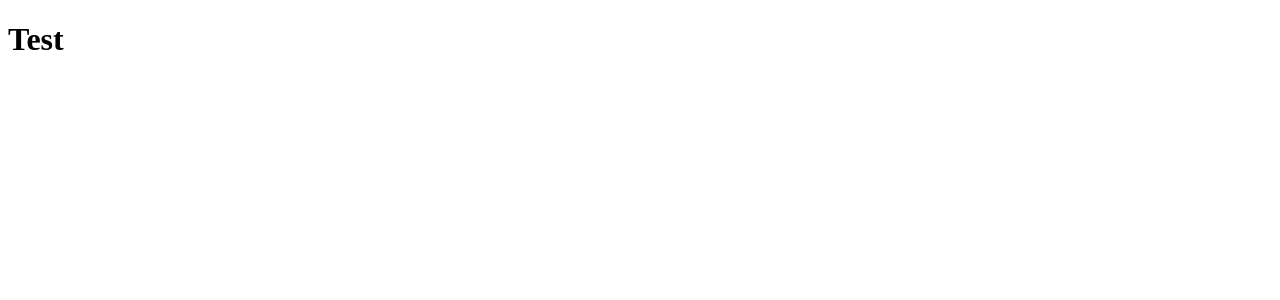
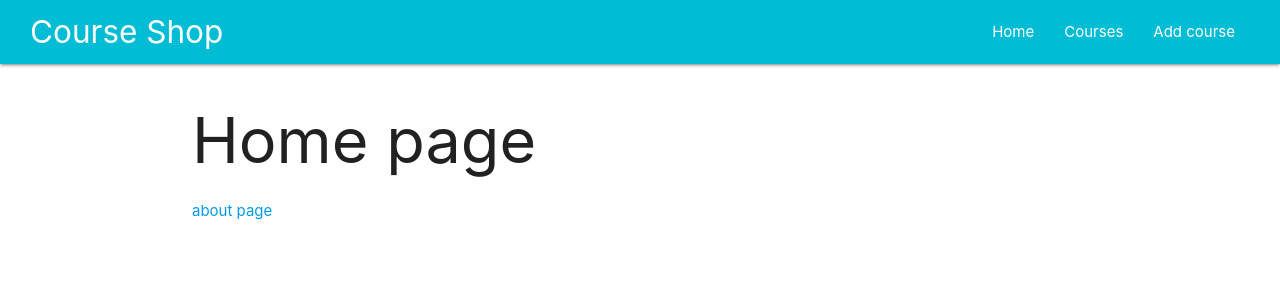
Before and after one commit to nastyarisa/nodejs_study, a Node server app: page / in a window 1280 px wide. Before the commit the part shown is almost empty. Shown: the top 300 px of the page. Run offline with Node 20, Linux system fonts and the light colour scheme; some libraries are stand-ins or nearby versions.

Commit message:
add partials to layout

```diff
--- a/node-express/index.js
+++ b/node-express/index.js
@@ -16,6 +16,9 @@ app.set('view engine', 'hbs');
 // указываем название папки где будут храниться шаблоны
 app.set('views', 'views');
 
+// позволяет добавлять новую функциональность
+app.use(express.static('public'))
+
 // метод, который позволяет обрабатывать различные get запросы
 app.get('/', (req, res) => {
   // res.sendFile(path.join(__dirname, 'views', 'index.html'))
--- /dev/null
+++ b/node-express/public/index.css
@@ -0,0 +1,4 @@
+.nav-wrapper {
+    padding-left: 2rem;
+    padding-right: 2rem;
+}
--- a/node-express/views/index.hbs
+++ b/node-express/views/index.hbs
@@ -1,14 +1,2 @@
-<!doctype html>
-<html lang="en">
-<head>
-  <meta charset="UTF-8">
-  <meta name="viewport"
-        content="width=device-width, user-scalable=no, initial-scale=1.0, maximum-scale=1.0, minimum-scale=1.0">
-  <meta http-equiv="X-UA-Compatible" content="ie=edge">
-  <title>Document</title>
-</head>
-<body>
-  <h1>Home page</h1>
-  <a href="/about">about page</a>
-</body>
-</html>
+<h1>Home page</h1>
+<a href="/about">about page</a>
--- a/node-express/views/layouts/main.hbs
+++ b/node-express/views/layouts/main.hbs
@@ -1,13 +1,12 @@
 <!doctype html>
 <html lang="en">
-<head>
-  <meta charset="UTF-8">
-  <meta name="viewport"
-        content="width=device-width, user-scalable=no, initial-scale=1.0, maximum-scale=1.0, minimum-scale=1.0">
-  <meta http-equiv="X-UA-Compatible" content="ie=edge">
-  <title>Document</title>
-</head>
+{{> head }}
 <body>
-  <h1>Test</h1>
+  {{> navbar }}
+  <div class="container">
+    {{{ body }}}
+  </div>
+
+{{> footer }}
 </body>
 </html>
--- /dev/null
+++ b/node-express/views/partials/footer.hbs
@@ -0,0 +1 @@
+<script src="https://cdnjs.cloudflare.com/ajax/libs/materialize/1.0.0/js/materialize.min.js"></script>
--- /dev/null
+++ b/node-express/views/partials/head.hbs
@@ -0,0 +1,9 @@
+<head>
+  <meta charset="UTF-8">
+  <meta name="viewport"
+        content="width=device-width, user-scalable=no, initial-scale=1.0, maximum-scale=1.0, minimum-scale=1.0">
+  <meta http-equiv="X-UA-Compatible" content="ie=edge">
+  <title>Home</title>
+  <link rel="stylesheet" href="https://cdnjs.cloudflare.com/ajax/libs/materialize/1.0.0/css/materialize.min.css">
+  <link rel="stylesheet" href="/index.css">
+</head>
--- /dev/null
+++ b/node-express/views/partials/navbar.hbs
@@ -0,0 +1,16 @@
+<nav>
+  <div class="nav-wrapper cyan">
+    <a href="#" class="brand-logo">Course Shop</a>
+    <ul id="nav-mobile" class="right hide-on-med-and-down">
+      <li>
+        <a href="/">Home</a>
+      </li>
+      <li>
+        <a href="/courses">Courses</a>
+      </li>
+      <li>
+        <a href="/add_course">Add course</a>
+      </li>
+    </ul>
+  </div>
+</nav>
```
Also changed, not shown: node-express/views/about.hbs (+2 -14 lines).
